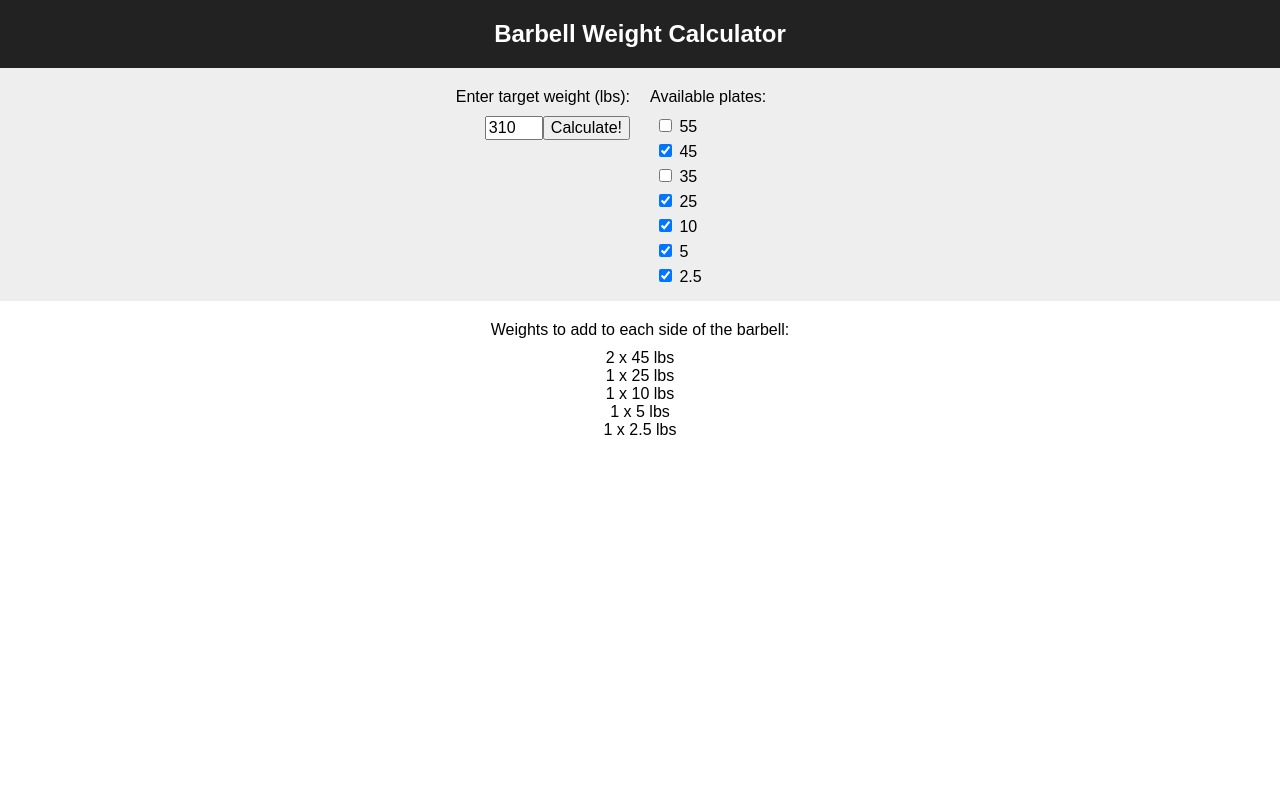
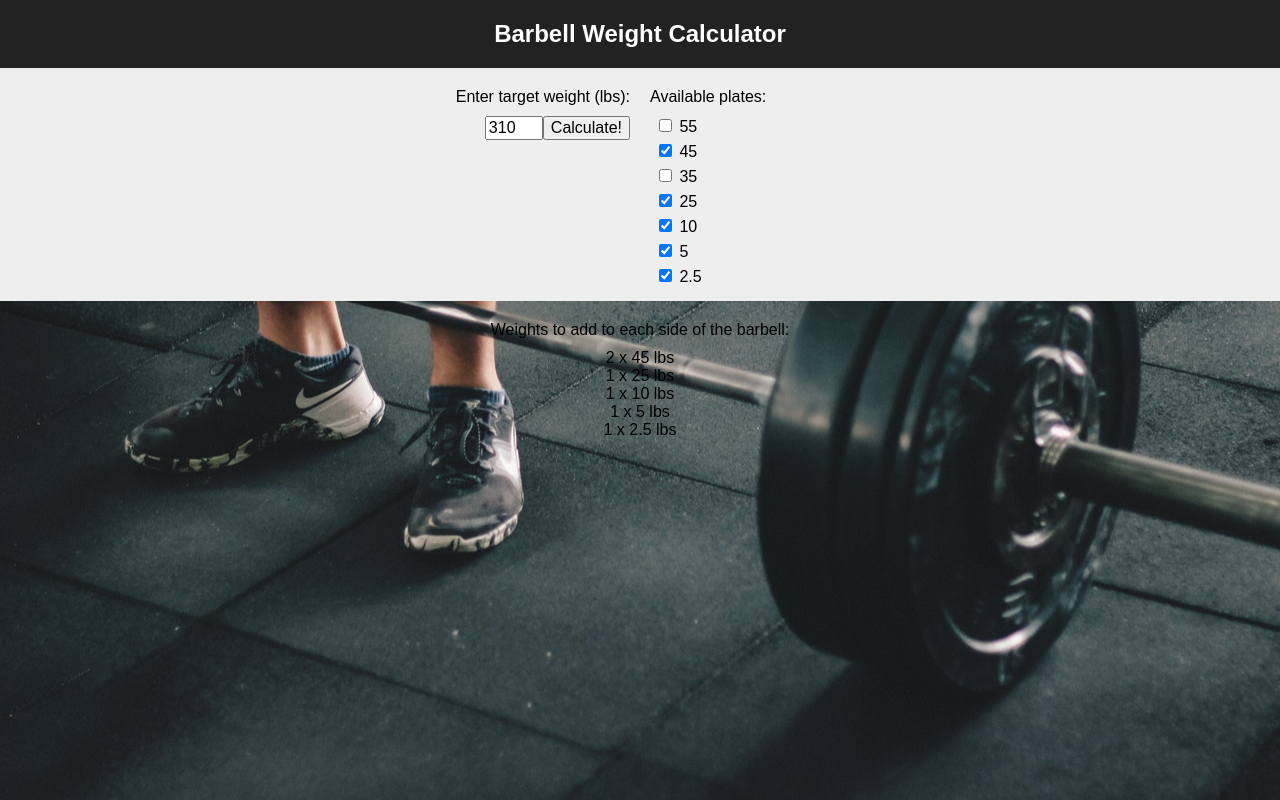
Before and after one commit to doobix/barbell, a React (Create React App) app: page / in a window 1280 px wide. Built offline with nearby package versions, Linux system fonts and the light colour scheme.

Commit message:
add background image

```diff
--- a/src/index.css
+++ b/src/index.css
@@ -2,4 +2,8 @@ body {
   margin: 0;
   padding: 0;
   font-family: sans-serif;
+  background-image: url('/background.jpeg');
+  background-attachment: fixed;
+  background-position: 80% 50%;
+  background-size: cover;
 }
```
Also changed, not shown: public/background.jpeg (added).
